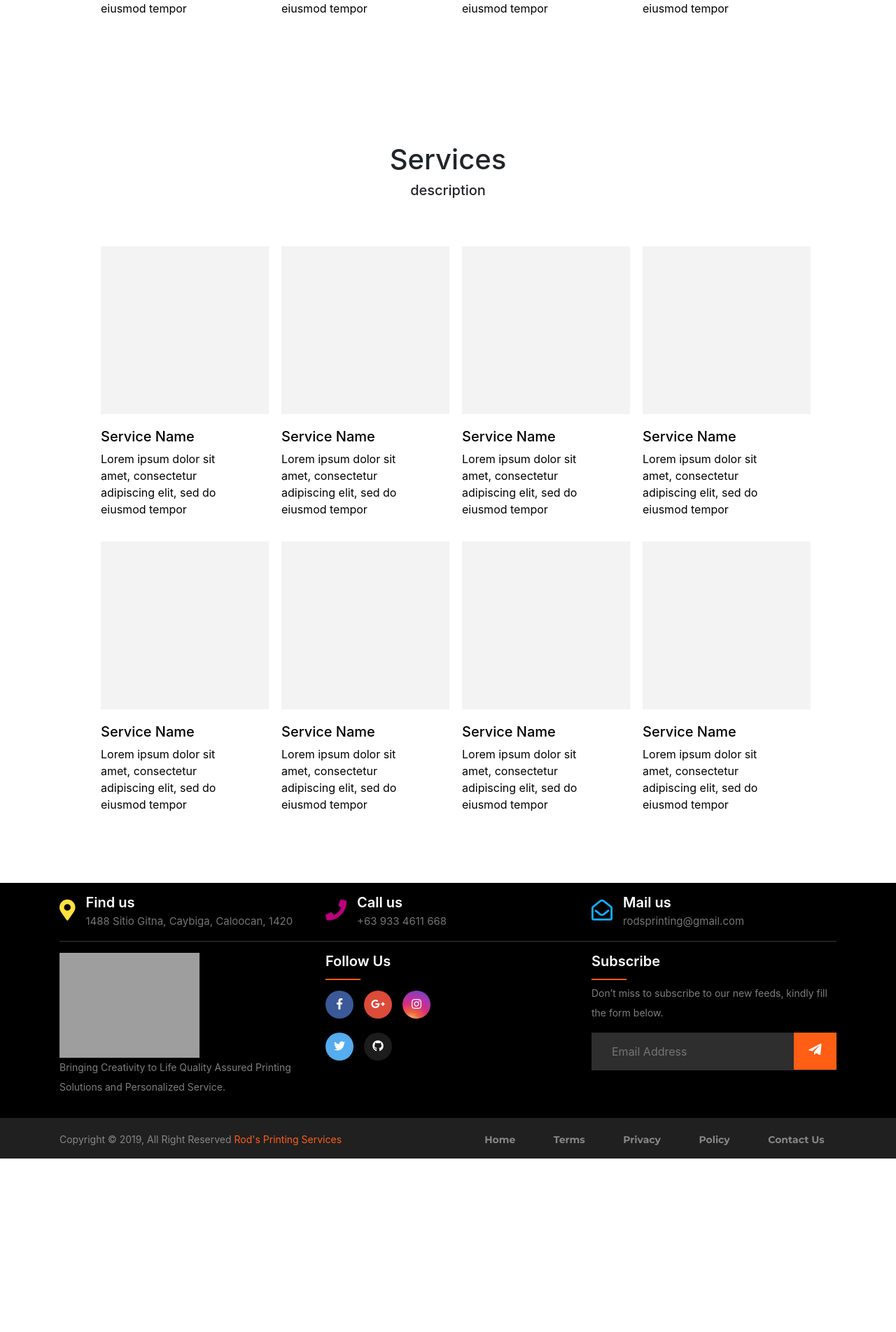
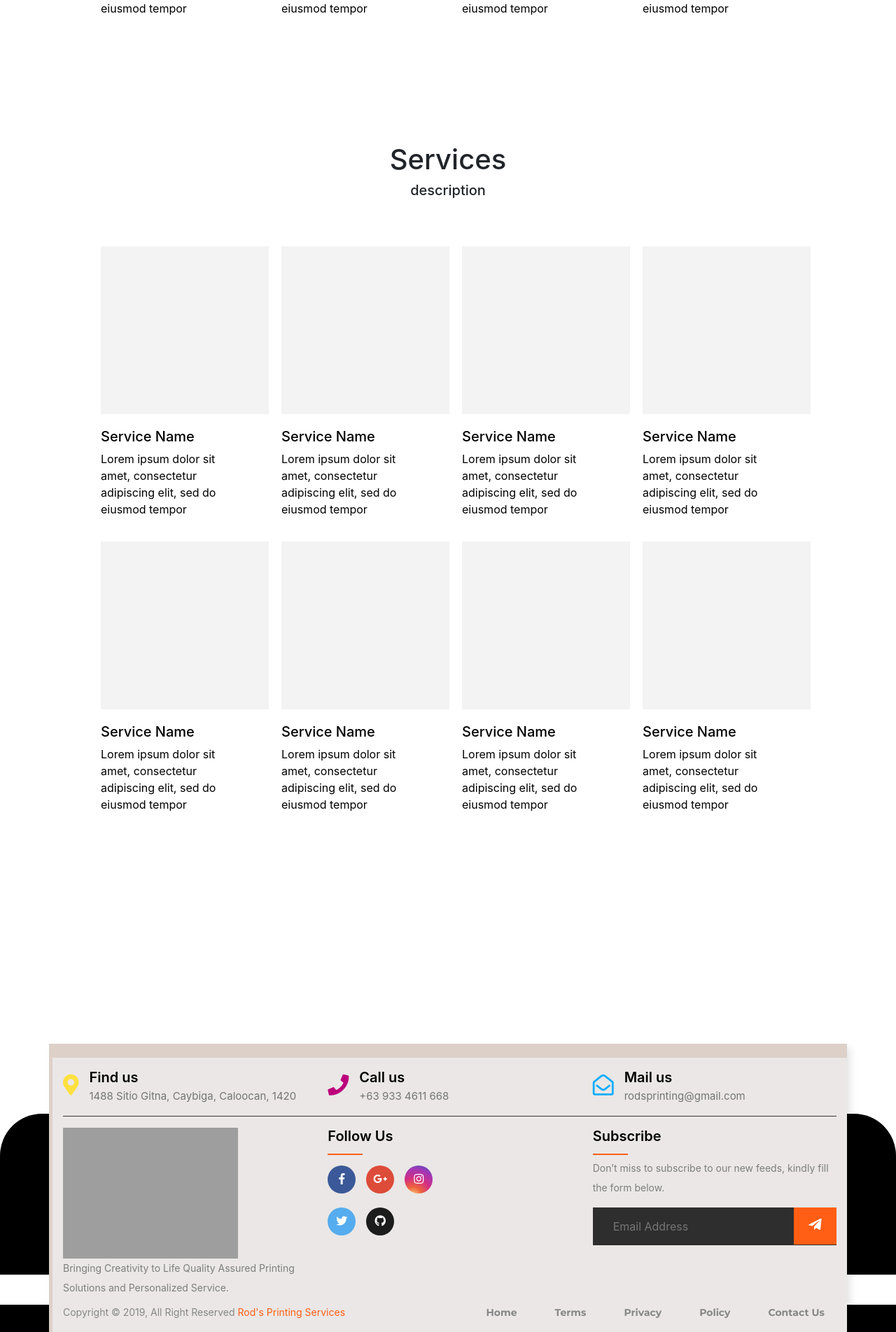
Before and after one commit to Roderick002/Promotional-Website---Rod-s-Printing-Services, a Flask app: page /catalog in a window 1280 px wide. Shown: the part 1914-3818 px from the top of the page at 70% size. Before the commit the page ends 3570 px from the top, so only its background shows below. Run offline with Flask 3, Linux system fonts and the light colour scheme; some libraries are stand-ins or nearby versions; grey boxes are pictures that could not be loaded.

Commit message:
Modified UI layout for Footer and change some elements

```diff
--- a/static/styles/components/footer.css
+++ b/static/styles/components/footer.css
@@ -2,12 +2,48 @@ ul {
 	margin: 0px;
 	padding: 0px;
 }
+
 .footer-section {
-		background: black;
 		position: relative;
+		border-top-left-radius: 60px;  /* Adjust the value as needed */
+		border-top-right-radius: 60px; /* Adjust the value as needed */
+
 }
+
+.background-black-printer {
+	background: black;
+	z-index: -1;
+	height: 230px;
+	position: relative;
+	top: 330px;
+	border-top-left-radius: 60px;  /* Adjust the value as needed */
+	border-top-right-radius: 60px; /* Adjust the value as needed */
+}
+
+
+
+.border-container{
+
+	border-left: 5px solid #ddd0c9; /* Left border */
+	border-top: 20px solid #ddd0c9; /* Top border */
+	box-shadow: 5px 5px 10px rgba(0, 0, 0, 0.1); /* Shadow effect */
+	background-color: #f9f9f9; /* Background color */
+}
+.border-copyright{
+	border-left: 5px solid #ddd0c9; /* Left border */
+
+}
+
+.container {
+	background: #eae7e6;
+
+
+
+}
+
 .footer-cta {
 		border-bottom: 1px solid #373636;
+
 }
 .single-cta i {
 		font-size: 30px;
@@ -31,7 +67,7 @@ ul {
 		display: inline-block;
 }
 .cta-text h4 {
-		color: #fff;
+		color: black;
 		font-size: 20px;
 		font-weight: 600;
 		margin-bottom: 2px;
@@ -53,7 +89,7 @@ ul {
 		background-position: 100% 100%;
 }
 .footer-logo img {
-	max-width: 200px; /* Adjust this value as needed */
+	max-width: 250px; /* Adjust this value as needed */
 	height: auto; /* Maintain aspect ratio */
 }
 .footer-text p {
@@ -73,7 +109,7 @@ ul {
 }
 
 .footer-social-icon span {
-		color: #fff;
+		color: black;
 		display: block;
 		font-size: 20px;
 		font-weight: 700;
@@ -82,7 +118,7 @@ ul {
 }
 .footer-social-icon a {
 		margin-top: 10px;
-		color: #fff;
+		color: white;
 		font-size: 16px;
 		margin-right: 15px;
 		margin-bottom: 10px;
@@ -114,8 +150,9 @@ ul {
 		#a237b6 75%,
 		#3e57bc 100%);
 }
+
 .footer-widget-heading h3 {
-		color: #fff;
+		color: black;
 		font-size: 20px;
 		font-weight: 600;
 		margin-bottom: 20px;
@@ -168,8 +205,8 @@ ul {
 		transform: rotate(-6deg);
 }
 .copyright-area{
-		background: #202020;
-		padding-top: 20px;
+		background: black;
+		margin-top: -20px;
 }
 .copyright-text p {
 		margin: 0;
--- a/templates/components/footer.html
+++ b/templates/components/footer.html
@@ -1,6 +1,10 @@
+
 <footer class="footer-section">
-    <div class="container">
-        <div class="footer-cta pt-3 pb-3">
+    <div class="background-black-printer">
+    </div>
+
+    <div class="container border-container">
+        <div class="footer-cta pt-3 pb-3 ">
             <div class="row">
                 <div class="col-xl-4 col-md-4 mb-30">
                     <div class="single-cta">
@@ -36,7 +40,7 @@
                 <div class="col-xl-4 col-lg-4 mb-50">
                     <div class="footer-widget">
                         <div class="footer-logo">
-                            <a href="index.html"><img src="static/images/footer/footerlogo.svg" class="img-fluid"
+                            <a href="index.html"><img src="static/images/footer/Footer-Logo.svg" class="img-fluid"
                                     alt="logo"></a>
                         </div>
                         <div class="footer-text">
@@ -85,7 +89,7 @@
         </div>
     </div>
     <div class="copyright-area">
-        <div class="container">
+        <div class="container border-copyright">
             <div class="row">
                 <div class="col-xl-6 col-lg-6 text-center text-lg-left">
                     <div class="copyright-text">
@@ -107,4 +111,5 @@
             </div>
         </div>
     </div>
+
 </footer>
--- a/templates/news.html
+++ b/templates/news.html
@@ -23,7 +23,7 @@
 
 
   {% include 'components/footer.html' %}
-  <script src="static/script/topBar.js"></script>
+
 
 </body>
 
```
Also changed, not shown: static/images/footer/Footer-Logo.svg (added).
